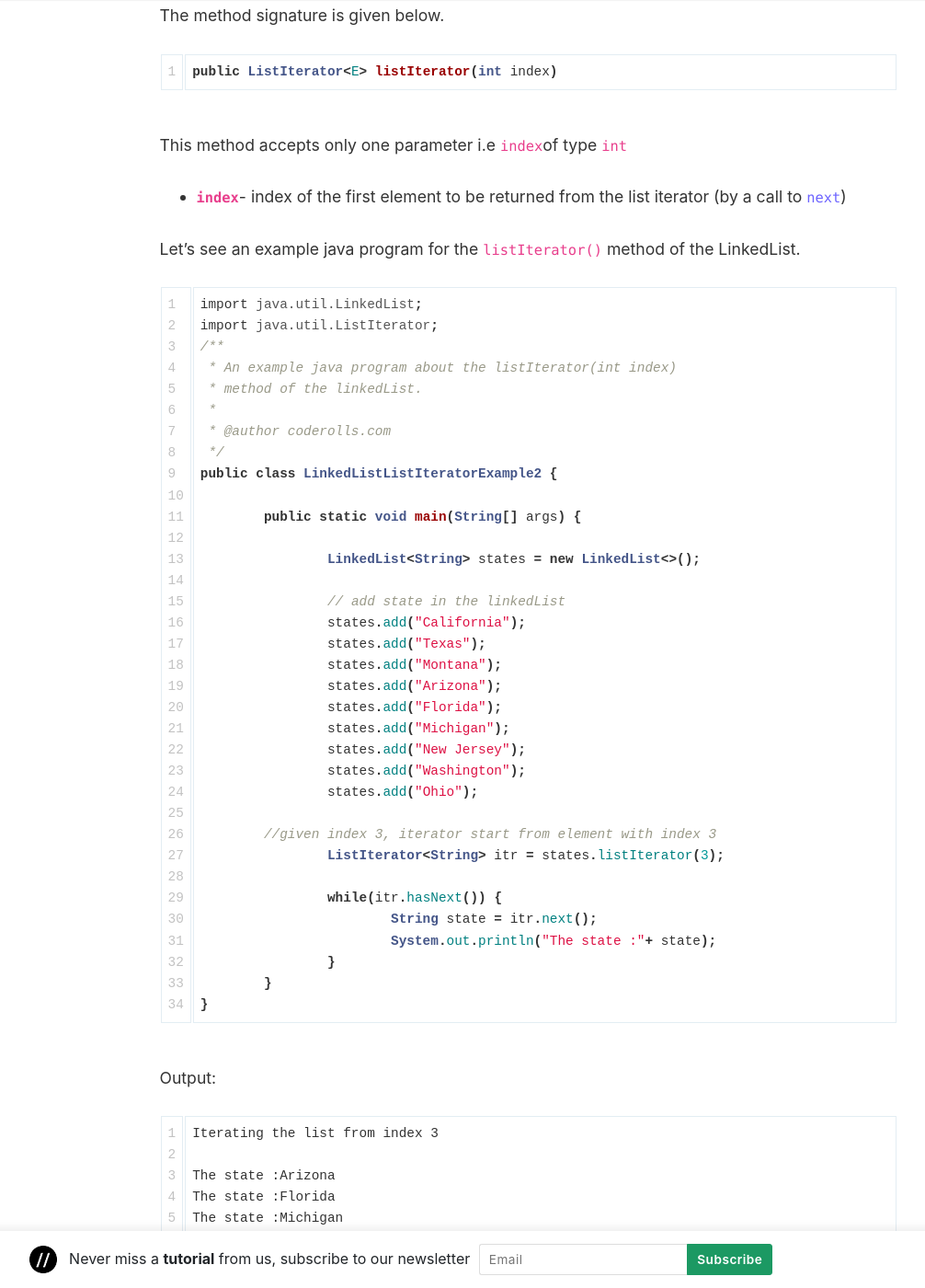
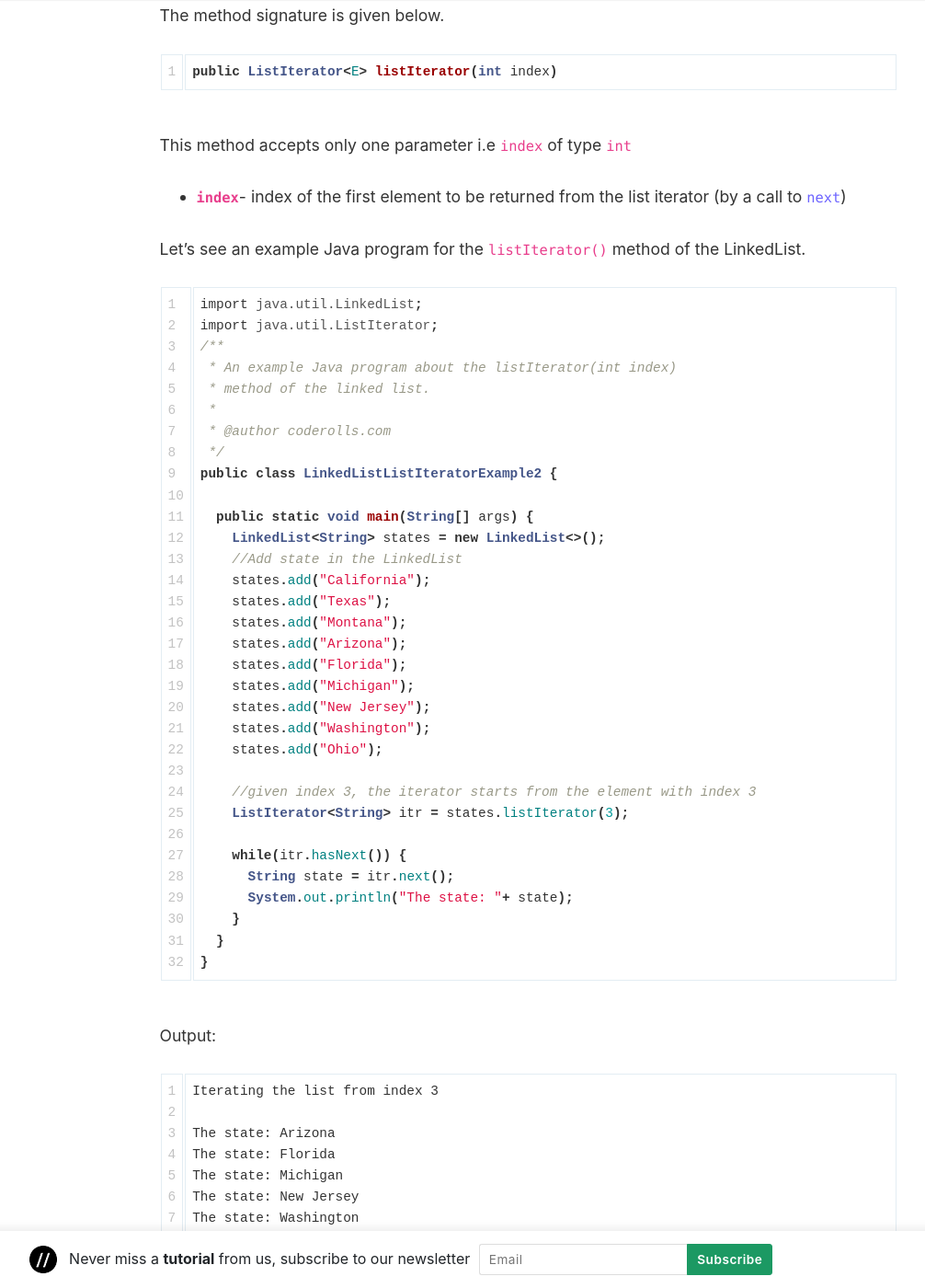
Before and after one commit to coderolls/coderolls-blog, a Jekyll site: the page built from _posts/collections/linkedlist/2022-02-25-linkedlist-listiterator.md, in a window 1280 px wide and 1400 px high, scrolled down 914 px. Shown: the whole window at 92% size, without its empty margins (204-1210 px from the left). Built offline with Jekyll 4.4.1, drawn with Linux system fonts in a browser that asks for light colours; nearby versions of some CDN libraries; comment, search, counter and statistics services are not loaded; some of the changed text lies outside the part shown.

Commit message:
Update 2022-02-25-linkedlist-listiterator.md

````diff
--- a/_posts/collections/linkedlist/2022-02-25-linkedlist-listiterator.md
+++ b/_posts/collections/linkedlist/2022-02-25-linkedlist-listiterator.md
@@ -4,14 +4,14 @@ title: "LinkedList listIterator() method in Java"
 author: gaurav
 categories: [Collections, LinkedList]
 toc: true
-description: "In this short tutorial, we will see the listIterator() method of the Arraylist class in Java."
+description: "In this short tutorial, we will see the listIterator() method of the ArrayList class in Java."
 ---
 
 In this tutorial, we will see the `listIterator()` method of the  [LinkedList class in Java](https://coderolls.com/linkedList-in-java/).
 
 ## Introduction
 
-LinkedList class is present in the `java.util` package.
+The LinkedList class is present in the `java.util` package.
 
 [LinkedList](https:/coderolls.com/linkedlist-in-java/) internally uses a doubly linkedlist for storing the variables. That's why LinkedList is preferred when our frequent operation is insertion and deletion.
 
@@ -19,7 +19,7 @@ Let's check the `listIterator(int index)` method in LinkedList.
 
 ## LinkedList `listIterator(int index)` method
 
-This listIterator method returns a fail-fast ListIterator object instance over the elements of this linkedList (in proper sequence), starting from the position specified i.e `index`.
+This listIterator method returns a fail-fast ListIterator object instance over the elements of this linkedList (in proper sequence), starting from the position specified i.e. `index`.
 
 The specified index indicates the first element that would be returned by an initial call to [`next`](https://docs.oracle.com/javase/8/docs/api/java/util/ListIterator.html#next--). An initial call to [`previous`](https://docs.oracle.com/javase/8/docs/api/java/util/ListIterator.html#previous--) would return the element with the specified index minus one.
 
@@ -29,46 +29,44 @@ The method signature is given below.
 public ListIterator<E> listIterator(int index)
 ```
 
-This method accepts only one parameter i.e `index`of type `int`
+This method accepts only one parameter i.e `index` of type `int`
 
 - **`index`**- index of the first element to be returned from the list iterator (by a call to [`next`](https://docs.oracle.com/javase/8/docs/api/java/util/ListIterator.html#next--))
 
-Let's see an example java program for the `listIterator()` method of the LinkedList.
+Let's see an example Java program for the `listIterator()` method of the LinkedList.
 
 ```java
 import java.util.LinkedList;
 import java.util.ListIterator;
 /**
- * An example java program about the listIterator(int index)
- * method of the linkedList.
+ * An example Java program about the listIterator(int index)
+ * method of the linked list.
  *
  * @author coderolls.com
  */
 public class LinkedListListIteratorExample2 {
 
-	public static void main(String[] args) {
+  public static void main(String[] args) {
+    LinkedList<String> states = new LinkedList<>();
+    //Add state in the LinkedList
+    states.add("California");
+    states.add("Texas");
+    states.add("Montana");
+    states.add("Arizona");
+    states.add("Florida");
+    states.add("Michigan");
+    states.add("New Jersey");
+    states.add("Washington");
+    states.add("Ohio");
 
-		LinkedList<String> states = new LinkedList<>();
+    //given index 3, the iterator starts from the element with index 3
+    ListIterator<String> itr = states.listIterator(3);
 
-		// add state in the linkedList
-		states.add("California");
-		states.add("Texas");
-		states.add("Montana");
-		states.add("Arizona");
-		states.add("Florida");
-		states.add("Michigan");
-		states.add("New Jersey");
-		states.add("Washington");
-		states.add("Ohio");
-
-        //given index 3, iterator start from element with index 3
-		ListIterator<String> itr = states.listIterator(3);
-
-		while(itr.hasNext()) {
-			String state = itr.next();
-			System.out.println("The state :"+ state);
-		}
-	}
+    while(itr.hasNext()) {
+      String state = itr.next();
+      System.out.println("The state: "+ state);
+    }
+  }
 }
 ```
 
@@ -77,54 +75,52 @@ Output:
 ```
 Iterating the list from index 3
 
-The state :Arizona
-The state :Florida
-The state :Michigan
-The state :New Jersey
-The state :Washington
-The state :Ohio
+The state: Arizona
+The state: Florida
+The state: Michigan
+The state: New Jersey
+The state: Washington
+The state: Ohio
 ```
 
 ### Exception
 
 If the entered index is not within the range of LinkedList, we will get `IndexOutOfBoundsException`
 
-I have given a java program below which show the case for the
+I have given a Java program below which shows the case of the
 
 ```java
 import java.util.LinkedList;
 import java.util.ListIterator;
 /**
- * An example java program about the listIterator()
- * method of the linkedList.
+ * An example Java program about the listIterator()
+ * method of the linked list.
  *
  * @author coderolls.com
  */
 public class LinkedListListIteratorException {
 
-	public static void main(String[] args) {
+  public static void main(String[] args) {
+    LinkedList<String> states = new LinkedList<>();
+    //Add state in the LinkedList
+    states.add("California");
+    states.add("Texas");
+    states.add("Montana");
+    states.add("Arizona");
+    states.add("Florida");
+    states.add("Michigan");
+    states.add("New Jersey");
+    states.add("Washington");
+    states.add("Ohio");
 
-		LinkedList<String> states = new LinkedList<>();
+    //given index 120, it will  throw IndexOutOfBoundsException
+    ListIterator<String> itr = states.listIterator(120);
 
-		// add state in the linkedList
-		states.add("California");
-		states.add("Texas");
-		states.add("Montana");
-		states.add("Arizona");
-		states.add("Florida");
-		states.add("Michigan");
-		states.add("New Jersey");
-		states.add("Washington");
-		states.add("Ohio");
-
-        //given index 120, it will  throw IndexOutOfBoundsException
-		ListIterator<String> itr = states.listIterator(120);
-
-		while(itr.hasNext()) {
-			String state = itr.next();
-			System.out.println("The state :"+ state);
-		}
-	}
+    while(itr.hasNext()) {
+      String state = itr.next();
+      System.out.println("The state :"+ state);
+    }
+  }
 }
 ```
 
@@ -151,6 +145,6 @@ public ListIterator<E> listIterator(int index)
 
 ---
 
-The example java program used in the above article can be found at [this GitHub repository](https://github.com/coderolls/blogpost-coding-examples/tree/main/collections/linkedlist/linkedlist-listiterator).
+The example Java program used in the above article can be found at [this GitHub repository](https://github.com/coderolls/blogpost-coding-examples/tree/main/collections/linkedlist/linkedlist-listiterator).
 
 Please write your thoughts in the comment section below.
````
Also changed, not shown: other parts of _posts/collections/linkedlist/2022-02-25-linkedlist-listiterator.md (+1 -3 lines).
